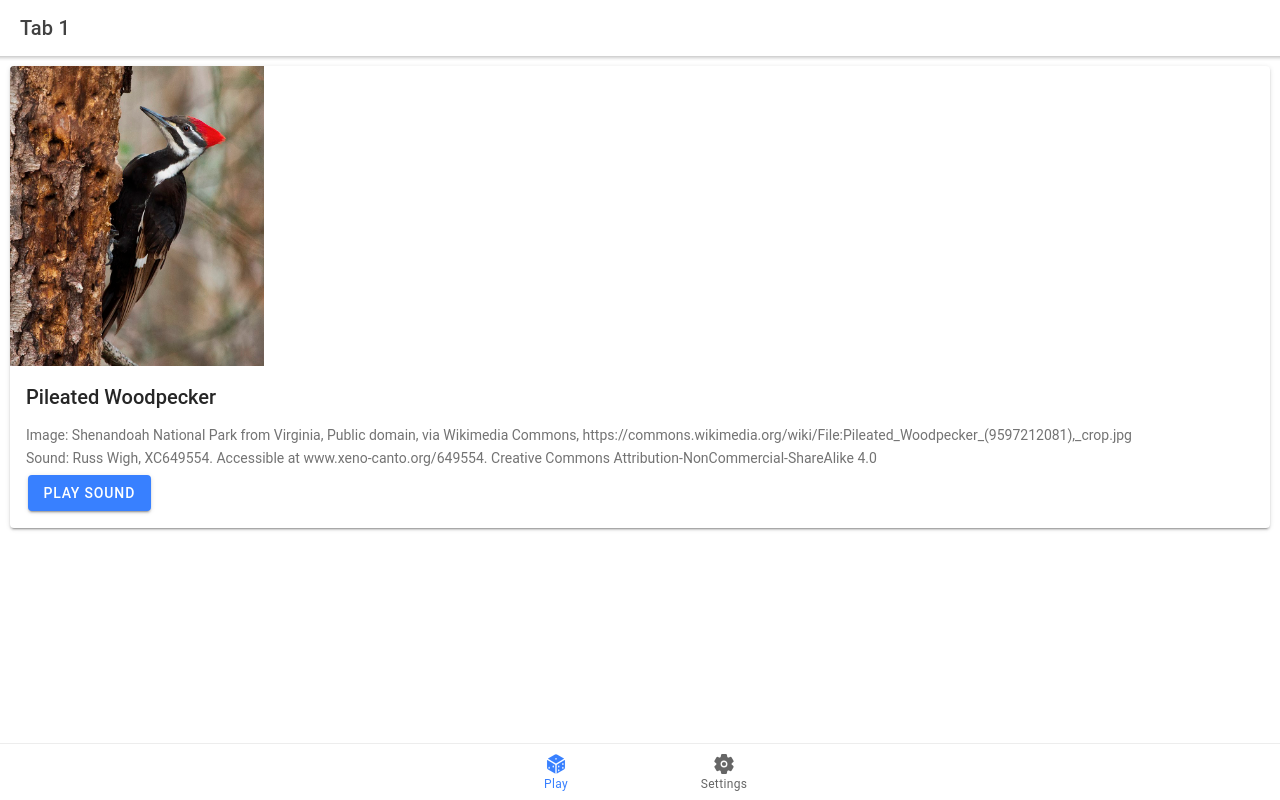
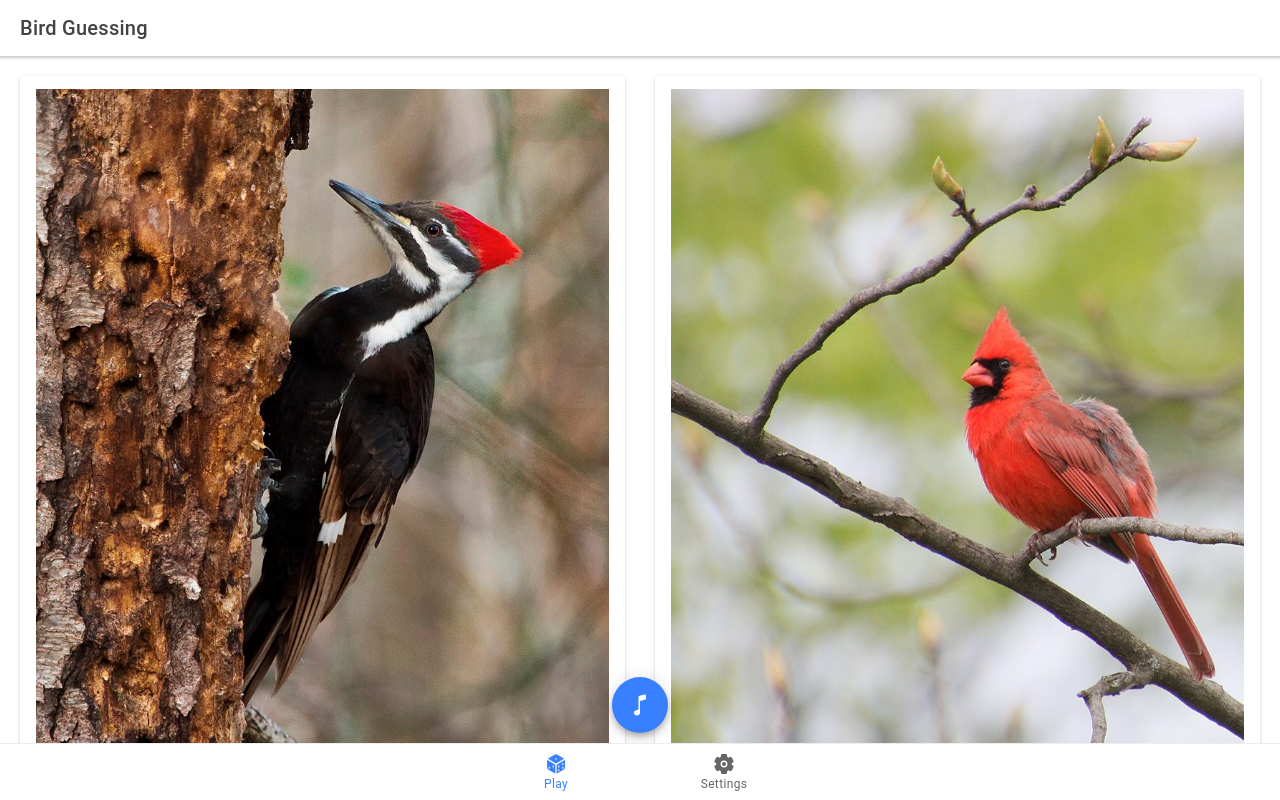
Before and after one commit to isensee-bastian/bird-guess, a React (Create React App) app: page /tab1 in a window 1280 px wide. Built offline with nearby package versions, Linux system fonts and the light colour scheme.

Commit message:
Basic bird choice with sound button and confirm

```diff
--- a/src/App.tsx
+++ b/src/App.tsx
@@ -35,6 +35,7 @@ import './theme/variables.css';
 
 setupIonicReact();
 
+// TODO: Add credits and licenses of images and sounds.
 const App: React.FC = () => (
   <IonApp>
     <IonReactRouter>
--- a/src/components/BirdCard.tsx
+++ b/src/components/BirdCard.tsx
@@ -1,31 +1,56 @@
 import './BirdCard.css';
 
 import React from 'react';
-import { IonButton, IonCard, IonCardContent, IonCardHeader, IonCardTitle } from '@ionic/react';
+import { useIonAlert, useIonToast, IonCard, IonCardContent, IonCardHeader, IonCardTitle } from '@ionic/react';
 
 
 interface BirdCardProps {
-
+    imgFile: string,
+    name: string,
 }
 
-const BirdCard: React.FC<BirdCardProps> = ({ }) => {
-    const playSound = () => {
-        const sound = new Audio("assets/birds/pileated_woodpecker.mp3");
-        sound.play();
+const BirdCard: React.FC<BirdCardProps> = ({ imgFile, name }) => {
+    const [presentAlert] = useIonAlert();
+    const [presentToast] = useIonToast();
+
+    const showToast = (correct: boolean) => {
+        presentToast({
+            message: correct ? 'Correct answer!' : 'Wrong answer...',
+            duration: 2000,
+            position: 'bottom',
+            color: correct ? 'success' : 'danger',
+        });
     };
+
+    const showConfirm = () => {
+        presentAlert({
+            header: name,
+            message: `Are you guessing ${name}?`,
+            buttons: [
+                {
+                    text: 'No',
+                    role: 'cancel',
+                    handler: () => {
+                        showToast(false);
+                    },
+                },
+                {
+                    text: 'Yes',
+                    role: 'confirm',
+                    handler: () => {
+                        showToast(true);
+                    },
+                },
+            ],
+        })
+    }
 
     return (
         <IonCard>
-            <img alt="Bird image" src="assets/birds/pileated_woodpecker.jpg" height="300" />
-            <IonCardHeader>
-                <IonCardTitle>Pileated Woodpecker</IonCardTitle>
-            </IonCardHeader>
-            <IonCardContent>
-                <p>Image: Shenandoah National Park from Virginia, Public domain, via Wikimedia Commons, https://commons.wikimedia.org/wiki/File:Pileated_Woodpecker_(9597212081),_crop.jpg</p>
-                <p>Sound: Russ Wigh, XC649554. Accessible at www.xeno-canto.org/649554. Creative Commons Attribution-NonCommercial-ShareAlike 4.0</p>
-                <IonButton onClick={() => playSound()}>Play Sound</IonButton>
+            <IonCardContent onClick={() => showConfirm()}>
+                <img alt="Bird image" src={imgFile} />
             </IonCardContent>
-        </IonCard>
+        </IonCard >
     );
 };
 
--- a/src/pages/Tab1.tsx
+++ b/src/pages/Tab1.tsx
@@ -1,23 +1,44 @@
-import { IonContent, IonHeader, IonPage, IonTitle, IonToolbar } from '@ionic/react';
+import { IonCol, IonContent, IonFab, IonFabButton, IonGrid, IonHeader, IonIcon, IonPage, IonRow, IonTitle, IonToolbar } from '@ionic/react';
 import './Tab1.css';
 import BirdCard from '../components/BirdCard';
+import { musicalNote } from 'ionicons/icons';
 
 const Tab1: React.FC = () => {
+  const playSound = () => {
+    const sound = new Audio("assets/birds/pileated_woodpecker.mp3");
+    sound.play();
+  };
+
   return (
     <IonPage>
       <IonHeader>
         <IonToolbar>
-          <IonTitle>Tab 1</IonTitle>
+          <IonTitle>Bird Guessing</IonTitle>
         </IonToolbar>
       </IonHeader>
       <IonContent fullscreen>
         <IonHeader collapse="condense">
           <IonToolbar>
-            <IonTitle size="large">Tab 1</IonTitle>
+            <IonTitle size="large">Bird Guessing</IonTitle>
           </IonToolbar>
         </IonHeader>
 
-        <BirdCard />
+        <IonFab slot='fixed' vertical='bottom' horizontal='center'>
+          <IonFabButton onClick={() => playSound()}>
+            <IonIcon icon={musicalNote}></IonIcon>
+          </IonFabButton>
+        </IonFab>
+
+        <IonGrid>
+          <IonRow>
+            <IonCol>
+              <BirdCard imgFile="assets/birds/pileated_woodpecker.jpg" name="Pileated Woodpecker" />
+            </IonCol>
+            <IonCol>
+              <BirdCard imgFile="assets/birds/northern_cardinal.jpg" name="Northern Cardinal" />
+            </IonCol>
+          </IonRow>
+        </IonGrid>
 
       </IonContent>
     </IonPage>
--- a/src/pages/Tab2.tsx
+++ b/src/pages/Tab2.tsx
@@ -6,13 +6,13 @@ const Tab2: React.FC = () => {
     <IonPage>
       <IonHeader>
         <IonToolbar>
-          <IonTitle>Tab 2</IonTitle>
+          <IonTitle>Settings</IonTitle>
         </IonToolbar>
       </IonHeader>
       <IonContent fullscreen>
         <IonHeader collapse="condense">
           <IonToolbar>
-            <IonTitle size="large">Tab 2</IonTitle>
+            <IonTitle size="large">Settings</IonTitle>
           </IonToolbar>
         </IonHeader>
       </IonContent>
```
